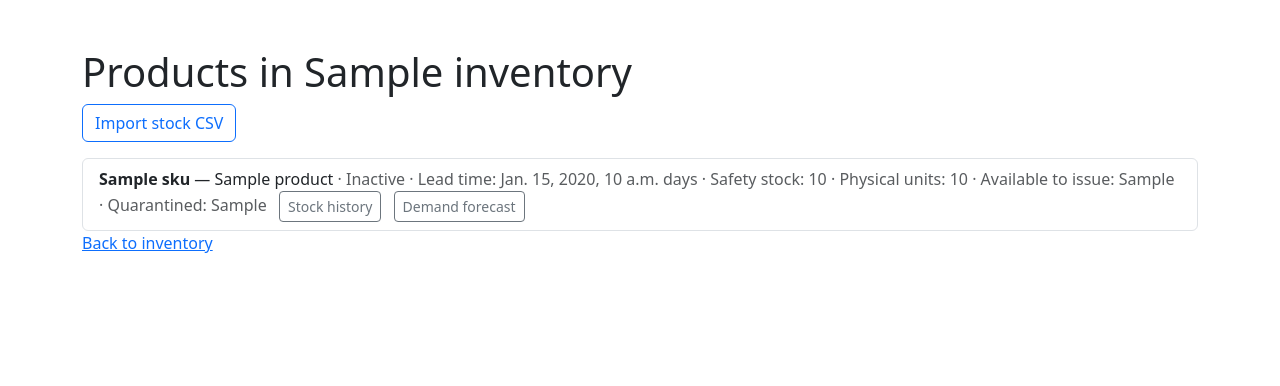
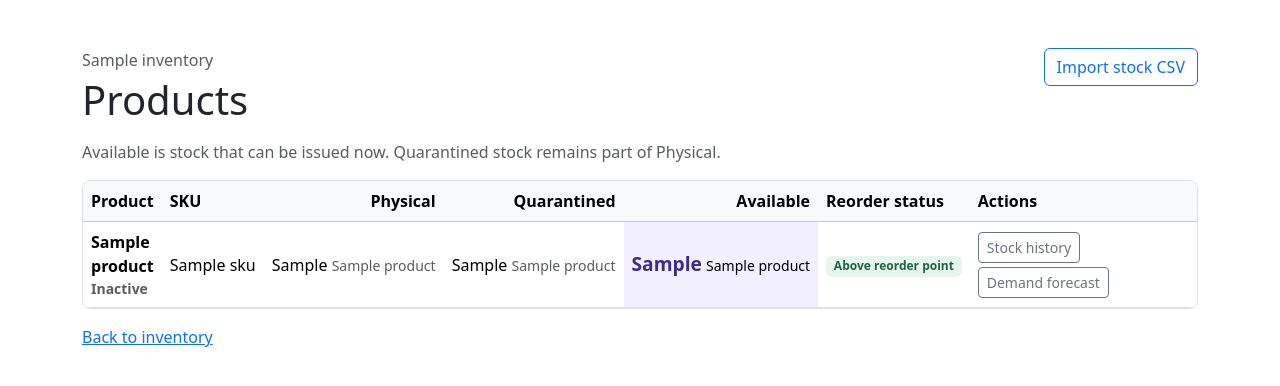
Before and after one commit to Mike-Franco/ay2627s2-cicdp-MikeAbat, a Django app: template templates/catalogue/inventory_products.html in a window 1280 px wide. Shown: the part 57-443 px from the top of the page. Run offline with Django 5.2, Linux system fonts and the light colour scheme; tables that the repository leaves empty hold one stand-in row (values such as "Sample post"); the template is opened without the code that fills it: values that come from a table or form of the project are taken from there, most other values are stand-ins (such as "Sample title", 1, 10 or a date in 2020); parts of the project's set-up code (start-up, migrations or seed data) failed here and were passed over.

Commit message:
feat(ui): ui documentation and base ui

```diff
--- a/templates/catalogue/inventory_products.html
+++ b/templates/catalogue/inventory_products.html
@@ -1,33 +1,91 @@
 {% extends "base.html" %}
 {% block title %}{{ inventory.name }} products · Tory{% endblock %}
 {% block content %}
-<h1>Products in {{ inventory.name }}</h1>
-{% if can_adjust_stock %}<p><a class="btn btn-outline-primary" href="{% url 'import-stock-csv' inventory.pk %}">Import stock CSV</a></p>{% endif %}
+<style>
+  .inventory-overview .balance { font-variant-numeric: tabular-nums; white-space: nowrap; }
+  .inventory-overview .available-balance { color: #392b91; font-size: 1.2rem; font-weight: 700; }
+  .inventory-overview .available-cell { background: #f2efff; }
+  .inventory-overview .status-attention { background: #fff3d6; color: #765018; }
+  .inventory-overview .status-above { background: #e8f5ec; color: #1d6542; }
+  .inventory-overview .status-unavailable { background: #f2f3f8; color: #526078; }
+  .inventory-overview .products-table { min-width: 1080px; }
+  .inventory-overview .product-actions { min-width: 240px; }
+</style>
+<div class="inventory-overview">
+  <div class="d-flex flex-wrap justify-content-between align-items-start gap-3 mb-3">
+    <div>
+      <p class="text-muted mb-1">{{ inventory.name }}</p>
+      <h1 class="mb-0">Products</h1>
+    </div>
+    {% if can_adjust_stock %}<a class="btn btn-outline-primary" href="{% url 'import-stock-csv' inventory.pk %}">Import stock CSV</a>{% endif %}
+  </div>
+  <p class="text-muted mb-3">Available is stock that can be issued now. Quarantined stock remains part of Physical.</p>
   {% if product_links %}
-  <ul class="list-group">
+    <div class="border rounded-3 overflow-hidden">
+      <div class="table-responsive" role="region" aria-label="Products and stock balances" tabindex="0">
+        <table class="table table-hover align-middle mb-0 products-table">
+          <thead class="table-light">
+            <tr>
+              <th scope="col">Product</th>
+              <th scope="col">SKU</th>
+              <th scope="col" class="text-end">Physical</th>
+              <th scope="col" class="text-end">Quarantined</th>
+              <th scope="col" class="text-end">Available</th>
+              <th scope="col">Reorder status</th>
+              <th scope="col">Actions</th>
+            </tr>
+          </thead>
+          <tbody>
             {% for link in product_links %}
-      <li class="list-group-item">
-        <strong>{{ link.product.sku }}</strong> — {{ link.product.name }}
-        {% if not link.product.is_active %}<span class="text-muted"> · Inactive</span>{% endif %}
-        {% if link.product.lead_time_days %}<span class="text-muted"> · Lead time: {{ link.product.lead_time_days }} days</span>{% endif %}
-        {% if link.product.safety_stock_units != None %}<span class="text-muted"> · Safety stock: {{ link.product.safety_stock_units }}</span>{% endif %}
-        <span class="text-muted"> · Physical units: {{ link.physical_quantity_units }}</span>
-        <span class="text-muted"> · Available to issue: {{ link.display_available_units }}</span>
-        <span class="text-muted"> · Quarantined: {{ link.display_quarantine_units }}</span>
-        <a class="btn btn-sm btn-outline-secondary ms-2" href="{% url 'stock-history' inventory.pk link.product_id %}">Stock history</a>
-        <a class="btn btn-sm btn-outline-secondary ms-2" href="{% url 'demand-forecast' inventory.pk link.product_id %}">Demand forecast</a>
-        {% if link.can_manage_lifecycle %}<a class="btn btn-sm btn-outline-secondary ms-2" href="{% url 'product-lifecycle' inventory.pk link.product_id %}">{% if link.product.is_active %}Deactivate{% else %}Reactivate{% endif %}</a>{% endif %}
+              <tr>
+                <th scope="row">
+                  {{ link.product.name }}
+                  {% if not link.product.is_active %}<div class="small text-muted">Inactive</div>{% endif %}
+                </th>
+                <td class="text-nowrap">{{ link.product.sku }}</td>
+                <td class="text-end balance">{{ link.display_physical_units }} <span class="small text-muted">{% if link.product.base_unit_label %}{{ link.product.base_unit_label }}{% else %}base unit not set{% endif %}</span></td>
+                <td class="text-end balance">{{ link.display_quarantine_units }} <span class="small text-muted">{% if link.product.base_unit_label %}{{ link.product.base_unit_label }}{% else %}base unit not set{% endif %}</span></td>
+                <td class="text-end balance available-cell"><strong class="available-balance">{{ link.display_available_units }}</strong> <span class="small">{% if link.product.base_unit_label %}{{ link.product.base_unit_label }}{% else %}base unit not set{% endif %}</span></td>
+                <td>
+                  {% if link.reorder %}
+                    {% if link.reorder.reorder_point != None %}
+                      {% if link.reorder.alert %}
+                        <span class="badge status-attention">At or below reorder point</span>
+                      {% else %}
+                        <span class="badge status-above">Above reorder point</span>
+                      {% endif %}
+                    {% else %}
+                      <span class="badge status-unavailable">Reorder point unavailable</span>
+                      {% if not link.reorder.forecast.available %}<div class="small text-muted mt-1">{{ link.reorder.forecast.reason }}</div>{% endif %}
+                      {% if link.reorder.missing_settings %}<div class="small text-muted mt-1">Set {{ link.reorder.missing_settings|join:", " }}.</div>{% endif %}
+                    {% endif %}
+                  {% else %}
+                    <span class="badge status-unavailable">Reorder point unavailable</span>
+                    <div class="small text-muted mt-1">{% if not link.product.is_active %}Product inactive.{% else %}{{ link.reorder_error }}{% endif %}</div>
+                  {% endif %}
+                </td>
+                <td class="product-actions">
+                  <div class="d-flex flex-wrap gap-1">
+                    <a class="btn btn-sm btn-outline-secondary" href="{% url 'stock-history' inventory.pk link.product_id %}">Stock history</a>
+                    <a class="btn btn-sm btn-outline-secondary" href="{% url 'demand-forecast' inventory.pk link.product_id %}">Demand forecast</a>
+                    {% if link.can_manage_lifecycle %}<a class="btn btn-sm btn-outline-secondary" href="{% url 'product-lifecycle' inventory.pk link.product_id %}">{% if link.product.is_active %}Deactivate{% else %}Reactivate{% endif %}</a>{% endif %}
                     {% if link.product.is_active %}
-          <a class="btn btn-sm btn-primary ms-2" href="{% url 'receive-batch' inventory.pk link.product_id %}">Receive</a>
-          <a class="btn btn-sm btn-outline-primary ms-2" href="{% url 'issue-stock' inventory.pk link.product_id %}">Issue stock</a>
-          {% if can_adjust_stock %}<a class="btn btn-sm btn-outline-secondary ms-2" href="{% url 'adjust-stock' inventory.pk link.product_id %}">Adjust count</a>{% endif %}
-          {% if can_adjust_stock %}<a class="btn btn-sm btn-outline-danger ms-2" href="{% url 'dispose-stock' inventory.pk link.product_id %}">Dispose quarantine</a>{% endif %}
+                      <a class="btn btn-sm btn-primary" href="{% url 'receive-batch' inventory.pk link.product_id %}">Receive</a>
+                      <a class="btn btn-sm btn-outline-primary" href="{% url 'issue-stock' inventory.pk link.product_id %}">Issue stock</a>
+                      {% if can_adjust_stock %}<a class="btn btn-sm btn-outline-secondary" href="{% url 'adjust-stock' inventory.pk link.product_id %}">Adjust count</a>{% endif %}
+                      {% if can_adjust_stock %}<a class="btn btn-sm btn-outline-danger" href="{% url 'dispose-stock' inventory.pk link.product_id %}">Dispose quarantine</a>{% endif %}
                     {% endif %}
-      </li>
+                  </div>
+                </td>
+              </tr>
             {% endfor %}
-  </ul>
+          </tbody>
+        </table>
+      </div>
+    </div>
   {% else %}
     <p>No products are linked to this inventory.</p>
   {% endif %}
-<a href="{% url 'inventory-detail' inventory.pk %}">Back to inventory</a>
+  <a class="d-inline-block mt-3" href="{% url 'inventory-detail' inventory.pk %}">Back to inventory</a>
+</div>
 {% endblock %}
```
Also changed, not shown: catalogue/views.py (+18 -0 lines), docs/design/DESIGN.md (added, +107 -0 lines), tests/test_reorder.py (+48 -0 lines). Lines whose indentation alone changed are shown as unchanged.
